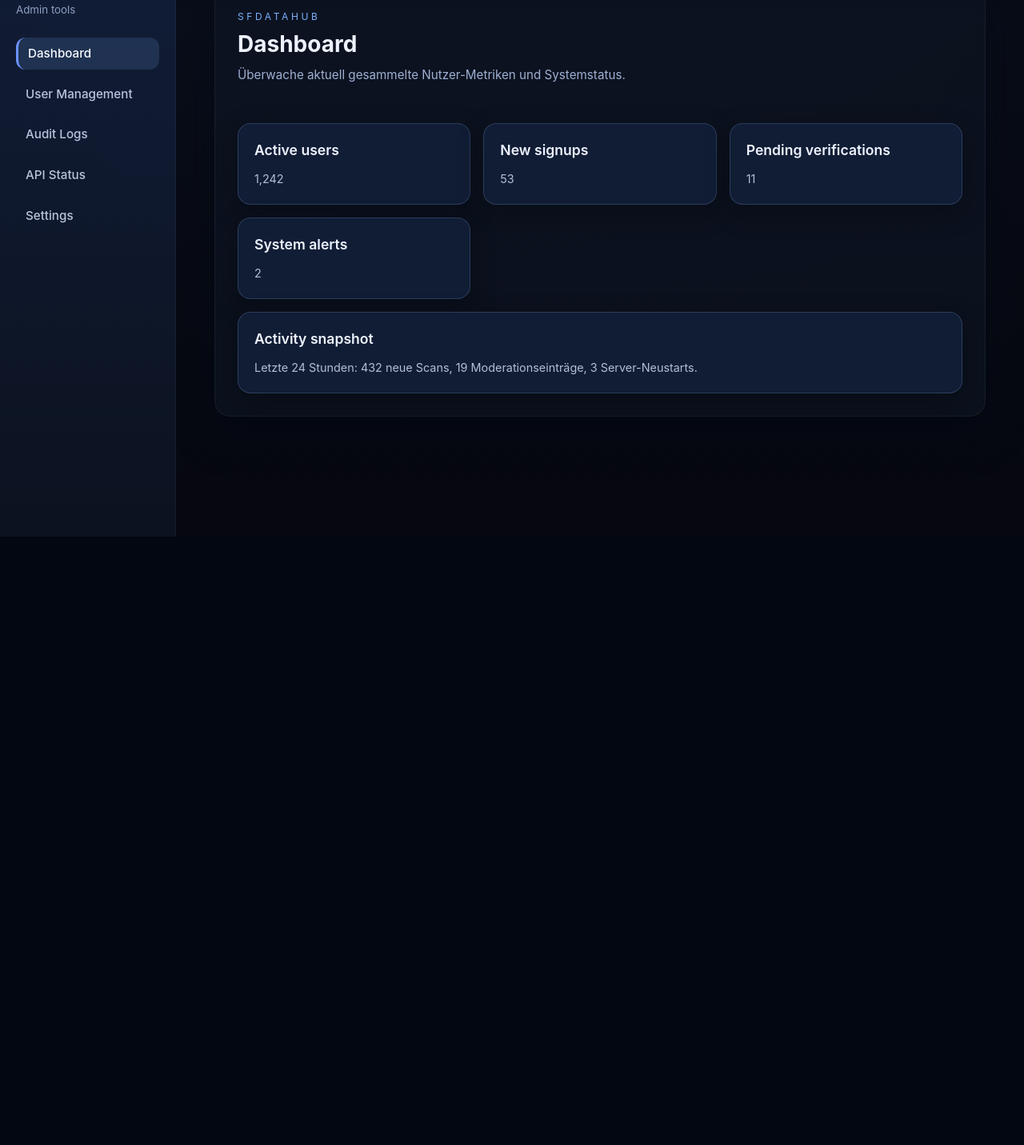
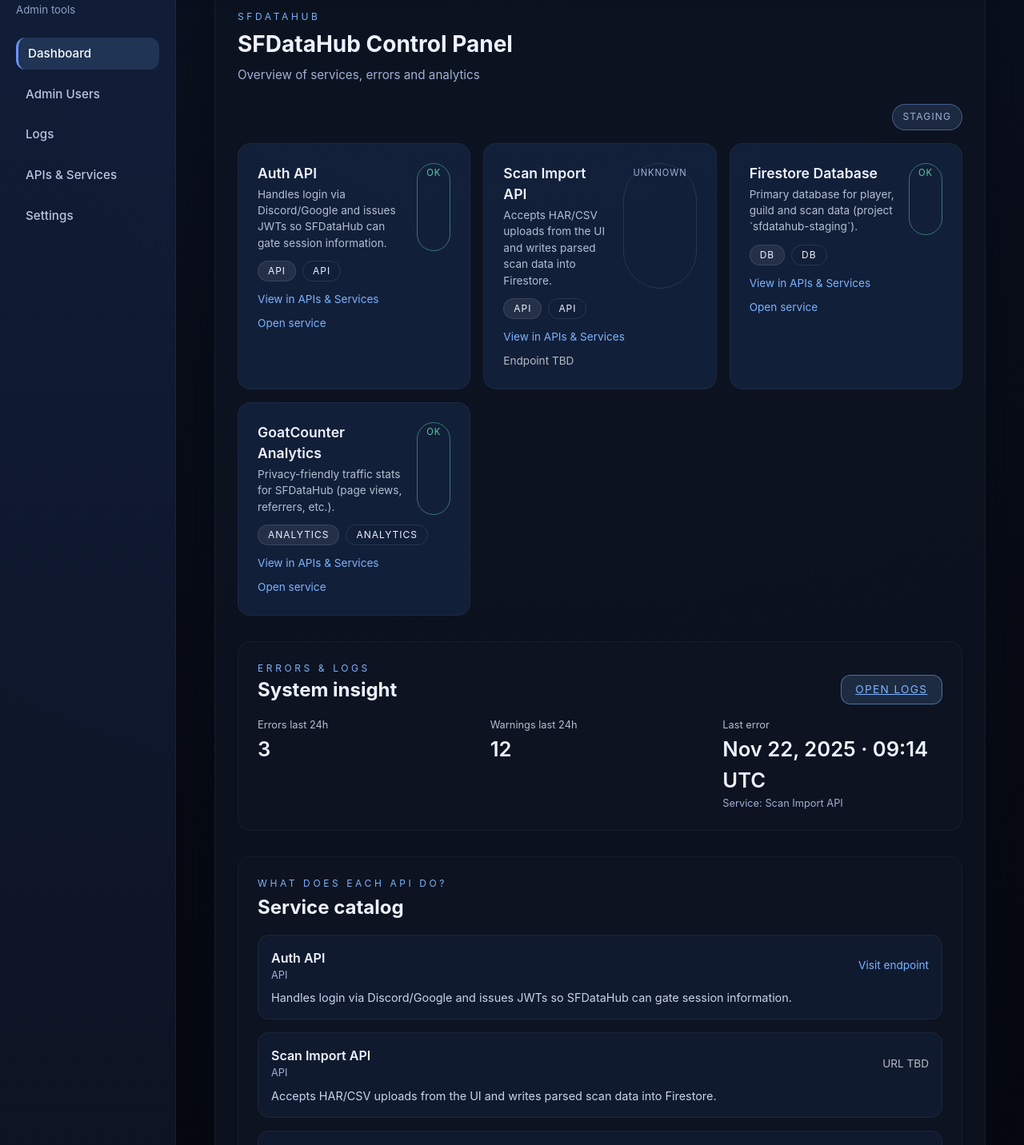
Before and after one commit to SFDataHub/control-panel, a React (Vite) app: page / in a window 1280 px wide. Shown: the part 129-1561 px from the top of the page at 80% size. Before the commit the page ends 800 px from the top, so only its background shows below. Built offline with nearby package versions, Linux system fonts and the light colour scheme.

Commit message:
feat: update dashboard services

```diff
--- a/src/App.css
+++ b/src/App.css
@@ -197,3 +197,239 @@
   flex-direction: column;
   gap: 1rem;
 }
+
+.dashboard-meta {
+  display: flex;
+  justify-content: flex-end;
+}
+
+.env-badge {
+  align-self: flex-start;
+  padding: 0.4rem 0.8rem;
+  border-radius: 999px;
+  background: rgba(124, 176, 255, 0.15);
+  border: 1px solid rgba(124, 176, 255, 0.4);
+  font-size: 0.75rem;
+  letter-spacing: 0.1em;
+  text-transform: uppercase;
+  color: #9fb0d4;
+}
+
+.service-grid {
+  display: grid;
+  grid-template-columns: repeat(auto-fit, minmax(240px, 1fr));
+  gap: 1rem;
+}
+
+.service-card {
+  padding: 1.5rem;
+  border-radius: 1rem;
+  background: rgba(19, 33, 59, 0.95);
+  border: 1px solid rgba(255, 255, 255, 0.04);
+  display: flex;
+  flex-direction: column;
+  gap: 0.75rem;
+}
+
+.service-card__head {
+  display: flex;
+  justify-content: space-between;
+  gap: 1rem;
+}
+
+.service-card__name {
+  font-size: 1.1rem;
+  font-weight: 600;
+  margin: 0;
+}
+
+.service-card__desc {
+  margin: 0.15rem 0 0;
+  font-size: 0.85rem;
+  color: #b3bfd2;
+}
+
+.service-card__tags {
+  display: flex;
+  gap: 0.5rem;
+}
+
+.kind-pill {
+  padding: 0.2rem 0.75rem;
+  border-radius: 999px;
+  border: 1px solid rgba(255, 255, 255, 0.1);
+  font-size: 0.75rem;
+  letter-spacing: 0.08em;
+  text-transform: uppercase;
+}
+
+.kind-pill--light {
+  background: rgba(255, 255, 255, 0.08);
+}
+
+.status-badge {
+  padding: 0.2rem 0.7rem;
+  border-radius: 999px;
+  font-size: 0.7rem;
+  letter-spacing: 0.08em;
+  text-transform: uppercase;
+  border: 1px solid rgba(255, 255, 255, 0.1);
+}
+
+.status-badge--ok {
+  color: #5cc9a4;
+  border-color: rgba(92, 201, 164, 0.5);
+}
+
+.status-badge--warning {
+  color: #ffbe42;
+  border-color: rgba(255, 190, 66, 0.5);
+}
+
+.status-badge--unknown {
+  color: #9fb0d4;
+}
+
+.service-card__actions {
+  display: flex;
+  flex-wrap: wrap;
+  gap: 0.6rem;
+  align-items: center;
+}
+
+.text-link {
+  color: #7cb3ff;
+  font-size: 0.85rem;
+  text-decoration: none;
+}
+
+.text-link--muted {
+  color: rgba(255, 255, 255, 0.7);
+}
+
+.monitoring-panel {
+  padding: 1.5rem;
+  border-radius: 1rem;
+  background: rgba(14, 21, 34, 0.9);
+  border: 1px solid rgba(255, 255, 255, 0.04);
+  margin-top: 1rem;
+  display: flex;
+  flex-direction: column;
+  gap: 1rem;
+}
+
+.monitoring-panel__header {
+  display: flex;
+  justify-content: space-between;
+  align-items: flex-end;
+  gap: 1rem;
+}
+
+.monitoring-panel__header h2 {
+  margin: 0;
+}
+
+.monitoring-panel__grid {
+  display: grid;
+  grid-template-columns: repeat(auto-fit, minmax(160px, 1fr));
+  gap: 1rem;
+}
+
+.monitoring-panel__label {
+  margin: 0;
+  color: #b3bfd2;
+  font-size: 0.8rem;
+}
+
+.monitoring-panel__value {
+  margin: 0.15rem 0 0;
+  font-size: 1.6rem;
+  font-weight: 600;
+}
+
+.monitoring-panel__meta {
+  margin: 0;
+  font-size: 0.8rem;
+  color: #9fb0d4;
+}
+
+.monitoring-panel__eyebrow {
+  margin: 0;
+  font-size: 0.75rem;
+  letter-spacing: 0.3em;
+  text-transform: uppercase;
+  color: #7cb3ff;
+}
+
+.btn {
+  border-radius: 0.75rem;
+  padding: 0.45rem 1.1rem;
+  font-size: 0.85rem;
+  border: none;
+  cursor: pointer;
+  text-transform: uppercase;
+  letter-spacing: 0.1em;
+  display: inline-flex;
+  align-items: center;
+  justify-content: center;
+  gap: 0.3rem;
+}
+
+.btn.secondary {
+  background: rgba(124, 179, 255, 0.15);
+  color: #7cb3ff;
+  border: 1px solid rgba(124, 179, 255, 0.5);
+}
+
+.service-detail-panel {
+  margin-top: 1rem;
+  padding: 1.5rem;
+  border-radius: 1rem;
+  background: rgba(14, 21, 34, 0.9);
+  border: 1px solid rgba(255, 255, 255, 0.04);
+}
+
+.service-detail-panel__header h2 {
+  margin: 0.15rem 0 0;
+}
+
+.service-detail-panel__list {
+  margin-top: 1rem;
+  display: flex;
+  flex-direction: column;
+  gap: 1rem;
+}
+
+.service-detail-panel__card {
+  padding: 1rem;
+  border-radius: 0.9rem;
+  background: rgba(19, 33, 59, 0.6);
+  border: 1px solid rgba(255, 255, 255, 0.05);
+  display: flex;
+  flex-direction: column;
+  gap: 0.5rem;
+}
+
+.service-detail-panel__row {
+  display: flex;
+  justify-content: space-between;
+  align-items: center;
+  gap: 0.75rem;
+}
+
+.service-detail-panel__name {
+  margin: 0;
+  font-weight: 600;
+}
+
+.service-detail-panel__kind {
+  margin: 0;
+  font-size: 0.8rem;
+  color: #9fb0d4;
+}
+
+.service-detail-panel__desc {
+  margin: 0;
+  color: #c7d4eb;
+  font-size: 0.9rem;
+}
--- a/src/components/Sidebar.tsx
+++ b/src/components/Sidebar.tsx
@@ -2,9 +2,9 @@
 
 const navItems = [
   { label: "Dashboard", to: "/" },
-  { label: "User Management", to: "/users" },
-  { label: "Audit Logs", to: "/logs" },
-  { label: "API Status", to: "/apis" },
+  { label: "Admin Users", to: "/users" },
+  { label: "Logs", to: "/logs" },
+  { label: "APIs & Services", to: "/apis" },
   { label: "Settings", to: "/settings" },
 ];
 
--- /dev/null
+++ b/src/config/services.ts
@@ -0,0 +1,41 @@
+export type ServiceKind = "api" | "db" | "analytics";
+
+export type Service = {
+  id: string;
+  name: string;
+  kind: ServiceKind;
+  description: string;
+  url?: string;
+  docsUrl?: string;
+};
+
+export const coreServices: Service[] = [
+  {
+    id: "auth-api",
+    name: "Auth API",
+    kind: "api",
+    description:
+      "Handles login via Discord/Google and issues JWTs so SFDataHub can gate session information.",
+    url: "https://authapi-57ravjntpa-ew.a.run.app",
+  },
+  {
+    id: "scan-import-api",
+    name: "Scan Import API",
+    kind: "api",
+    description: "Accepts HAR/CSV uploads from the UI and writes parsed scan data into Firestore.",
+  },
+  {
+    id: "firestore",
+    name: "Firestore Database",
+    kind: "db",
+    description: "Primary database for player, guild and scan data (project `sfdatahub-staging`).",
+    url: "https://console.firebase.google.com/project/sfdatahub-staging/firestore/data",
+  },
+  {
+    id: "goatcounter",
+    name: "GoatCounter Analytics",
+    kind: "analytics",
+    description: "Privacy-friendly traffic stats for SFDataHub (page views, referrers, etc.).",
+    url: "https://example.goatcounter.com/sfdatahub",
+  },
+];
--- a/src/pages/DashboardPage.tsx
+++ b/src/pages/DashboardPage.tsx
@@ -1,30 +1,130 @@
+import { Link } from "react-router-dom";
 import ContentShell from "../components/ContentShell";
+import { coreServices } from "../config/services";
+import type { Service } from "../config/services";
 
-const metrics = [
-  { label: "Active users", value: "1,242" },
-  { label: "New signups", value: "53" },
-  { label: "Pending verifications", value: "11" },
-  { label: "System alerts", value: "2" },
-];
+const serviceStatus: Record<string, { label: string; tone: "ok" | "warning" | "unknown" }> = {
+  "auth-api": { label: "OK", tone: "ok" },
+  "scan-import-api": { label: "Unknown", tone: "unknown" },
+  firestore: { label: "OK", tone: "ok" },
+  goatcounter: { label: "OK", tone: "ok" },
+};
+
+const serviceKindLabels: Record<Service["kind"], string> = {
+  api: "API",
+  db: "DB",
+  analytics: "Analytics",
+};
+
+const errorsSummary = {
+  errorsLast24h: 3,
+  warningsLast24h: 12,
+  lastError: {
+    timestamp: "Nov 22, 2025 · 09:14 UTC",
+    service: "Scan Import API",
+  },
+};
 
 export default function DashboardPage() {
   return (
     <ContentShell
-      title="Dashboard"
-      description="Überwache aktuell gesammelte Nutzer-Metriken und Systemstatus."
+      title="SFDataHub Control Panel"
+      description="Overview of services, errors and analytics"
     >
-      <div className="page-grid">
-        {metrics.map((metric) => (
-          <div key={metric.label} className="placeholder-card">
-            <h3>{metric.label}</h3>
-            <p>{metric.value}</p>
+      <div className="dashboard-meta">
+        <span className="env-badge">STAGING</span>
+      </div>
+
+      <div className="service-grid">
+        {coreServices.map((service) => {
+          const status = serviceStatus[service.id] ?? { label: "Unknown", tone: "unknown" };
+          return (
+            <article key={service.id} className="service-card">
+              <div className="service-card__head">
+                <div>
+                  <p className="service-card__name">{service.name}</p>
+                  <p className="service-card__desc">{service.description}</p>
+                </div>
+                <span className={`status-badge status-badge--${status.tone}`}>{status.label}</span>
+              </div>
+              <div className="service-card__tags">
+                <span className="kind-pill kind-pill--light">
+                  {serviceKindLabels[service.kind]}
+                </span>
+                <span className="kind-pill">{service.kind.toUpperCase()}</span>
+              </div>
+              <div className="service-card__actions">
+                <Link className="text-link" to="/apis">
+                  View in APIs & Services
+                </Link>
+                {service.url ? (
+                  <a className="text-link" href={service.url} target="_blank" rel="noreferrer">
+                    Open service
+                  </a>
+                ) : (
+                  <span className="text-link text-link--muted">Endpoint TBD</span>
+                )}
+              </div>
+            </article>
+          );
+        })}
+      </div>
+
+      <section className="monitoring-panel">
+        <header className="monitoring-panel__header">
+          <div>
+            <p className="monitoring-panel__eyebrow">Errors & Logs</p>
+            <h2>System insight</h2>
           </div>
-        ))}
-      </div>
-      <div className="placeholder-card">
-        <h3>Activity snapshot</h3>
-        <p>Letzte 24 Stunden: 432 neue Scans, 19 Moderationseinträge, 3 Server-Neustarts.</p>
-      </div>
+          <Link className="btn secondary" to="/logs">
+            Open Logs
+          </Link>
+        </header>
+        <div className="monitoring-panel__grid">
+          <div>
+            <p className="monitoring-panel__label">Errors last 24h</p>
+            <p className="monitoring-panel__value">{errorsSummary.errorsLast24h}</p>
+          </div>
+          <div>
+            <p className="monitoring-panel__label">Warnings last 24h</p>
+            <p className="monitoring-panel__value">{errorsSummary.warningsLast24h}</p>
+          </div>
+          <div>
+            <p className="monitoring-panel__label">Last error</p>
+            <p className="monitoring-panel__value">
+              {errorsSummary.lastError.timestamp}
+            </p>
+            <p className="monitoring-panel__meta">Service: {errorsSummary.lastError.service}</p>
+          </div>
+        </div>
+      </section>
+
+      <section className="service-detail-panel">
+        <div className="service-detail-panel__header">
+          <p className="monitoring-panel__eyebrow">What does each API do?</p>
+          <h2>Service catalog</h2>
+        </div>
+        <div className="service-detail-panel__list">
+          {coreServices.map((service) => (
+            <article key={service.id} className="service-detail-panel__card">
+              <div className="service-detail-panel__row">
+                <div>
+                  <p className="service-detail-panel__name">{service.name}</p>
+                  <p className="service-detail-panel__kind">{serviceKindLabels[service.kind]}</p>
+                </div>
+                {service.url ? (
+                  <a className="text-link" href={service.url} target="_blank" rel="noreferrer">
+                    Visit endpoint
+                  </a>
+                ) : (
+                  <span className="text-link text-link--muted">URL TBD</span>
+                )}
+              </div>
+              <p className="service-detail-panel__desc">{service.description}</p>
+            </article>
+          ))}
+        </div>
+      </section>
     </ContentShell>
   );
 }
```
